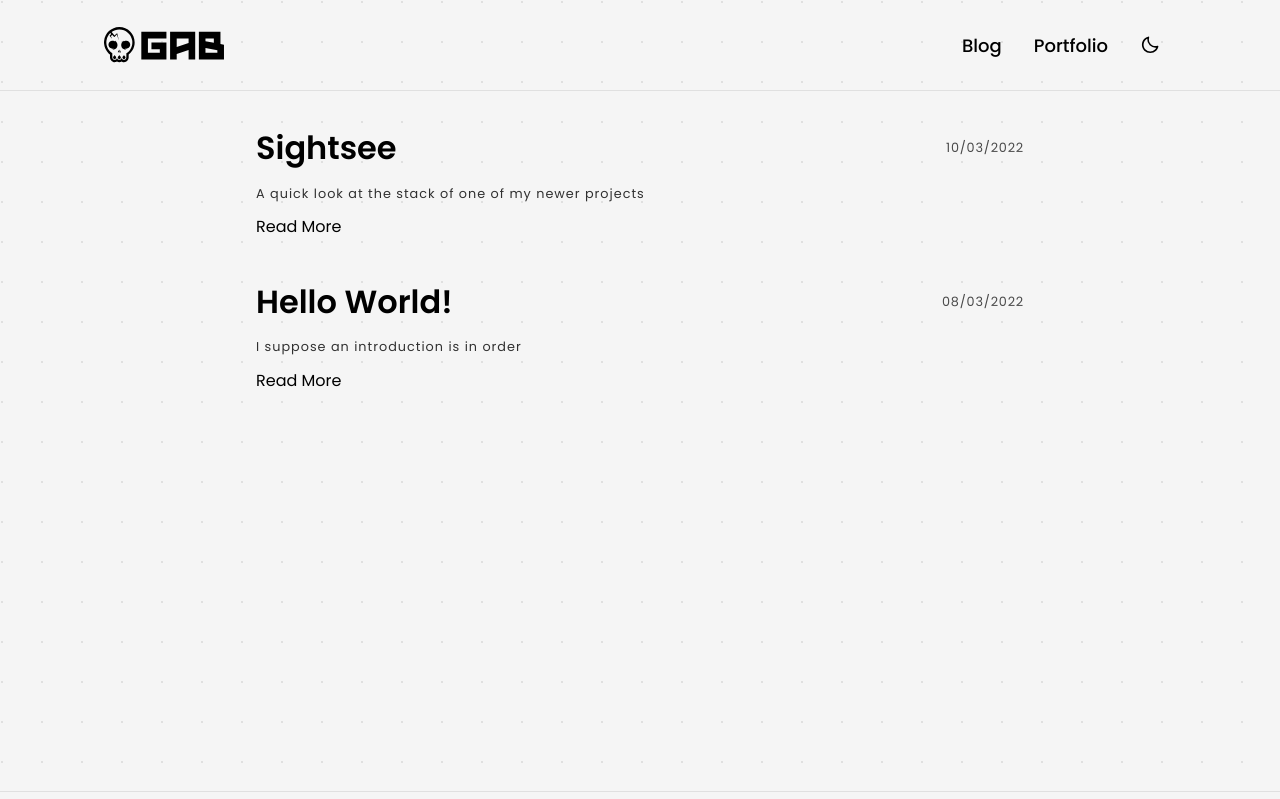
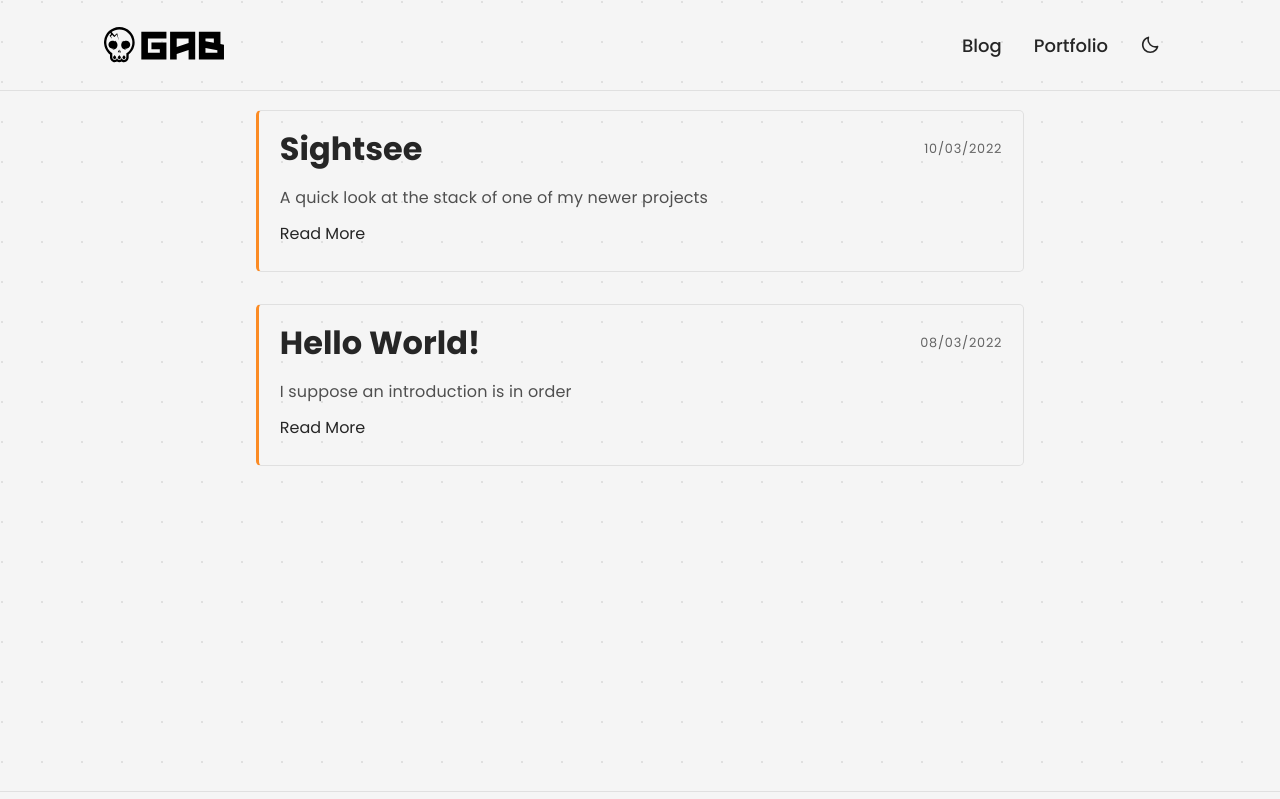
Before and after one commit to Darkryhr/digital-garden, a Next.js app: page /blog in a window 1280 px wide. Shown: the top 799 px of the page. Built offline with nearby package versions, Linux system fonts and the light colour scheme.

Commit message:
minor styling

```diff
--- a/components/post-preview.js
+++ b/components/post-preview.js
@@ -34,6 +34,7 @@ export default PostPreview;
 
 const PreviewTitle = styled(Heading3)`
   cursor: pointer;
+  font-weight: 700;
 `;
 
 const BlogLink = styled(motion.button)`
@@ -45,5 +46,11 @@ const BlogLink = styled(motion.button)`
 `;
 
 const PreviewWrapper = styled.div`
-  padding: 1rem 0;
+  padding: 1rem 1.3rem;
+  border: 1px solid ${({ theme }) => theme.colors.secondary};
+  max-width: 768px;
+  margin: 0 auto;
+  margin-bottom: 2rem;
+  border-radius: 5px;
+  border-left: 3px solid ${({ theme }) => theme.colors.accent};
 `;
--- a/components/styled/LayoutStyles.js
+++ b/components/styled/LayoutStyles.js
@@ -14,7 +14,7 @@ export const SpacedRow = styled.div`
 export const ContentWrapper = styled(SpacedRow)`
   height: calc(100vh - 100px);
   width: 100%;
-  max-width: 768px;
+  max-width: 1200px;
   margin: 0 auto;
   display: flex;
 `;
--- a/components/styled/theme.js
+++ b/components/styled/theme.js
@@ -1,12 +1,9 @@
-import { ThemeProvider } from 'styled-components';
-import { GlobalStyles } from './globalStyles';
-
 export const darkTheme = {
   colors: {
     primary: '#181818',
     secondary: '#333333',
     accent: '#fb8b24',
-    text: 'white',
+    text: '#f7f7f7',
     gradient: `
 linear-gradient(315deg, #ff4e00 0%, #ec9f05 74%)
     `,
@@ -17,7 +14,7 @@ export const lightTheme = {
     primary: '#F5F5F5',
     secondary: '#E0E0E0',
     accent: '#fb8b24',
-    text: 'black',
+    text: '#262626',
     gradient: `
     linear-gradient(315deg, #ff4e00 0%, #ec9f05 74%)
         `,
--- a/components/styled/typography.js
+++ b/components/styled/typography.js
@@ -43,8 +43,7 @@ export const Heading4 = styled.h3`
 export const Subtitle = styled.p`
   opacity: 0.8;
   font-weight: 400;
-  font-size: 0.8rem;
-  letter-spacing: 1px;
+  letter-spacing: 0.01rem;
   line-height: 2;
   @media (${breakpoint.device.sm}) {
     font-size: 0.7rem;
```
Also changed, not shown: pages/portfolio/index.js (+11 -2 lines).
